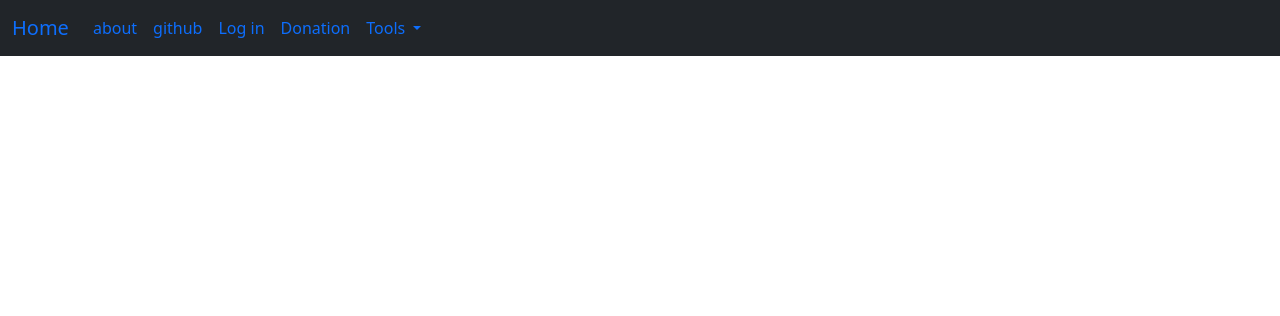
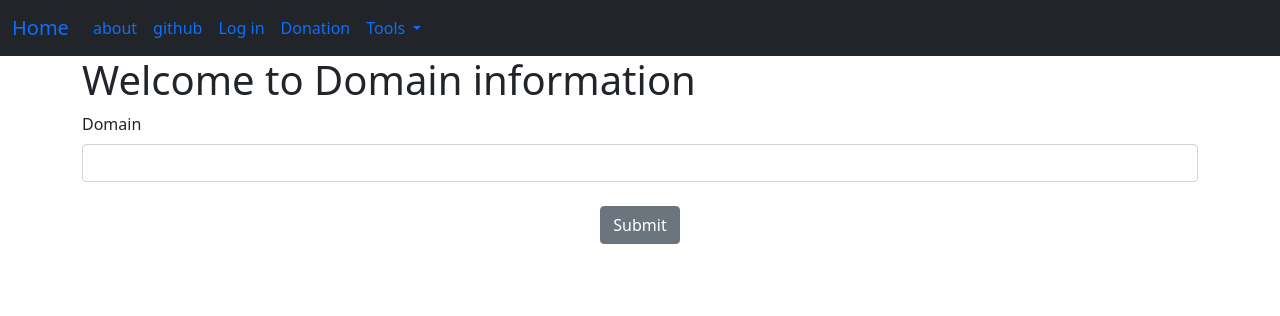
Before and after one commit to iamjavad/wtfdomain, a Flask app: template templates/index.html in a window 1280 px wide. Shown: the top 316 px of the page. Run offline with Flask 2, Linux system fonts and the light colour scheme; the template is opened without the code that fills it, so the values that code supplies are empty, except form fields; form fields are guessed from the names that the template uses.

Commit message:
add form and submit button

```diff
--- a/templates/index.html
+++ b/templates/index.html
@@ -1,4 +1,24 @@
 {% extends 'base.html' %}
 {% block content %}
 
+<h1>Welcome to Domain information</h1>
+<form method="POST">
+    {{ form.hidden_tag() }}
+    {{ form.Domain.label(
+        class="form-label"
+    )
+     }}
+    {{ form.Domain(
+        class="form-control"
+    ) }}
+    <br/>
+    <center>
+
+    {{ form.Submit(
+        class="btn btn-secondary"
+    ) }}
+    </center>
+</form>
+
+
 {% endblock %}
```
